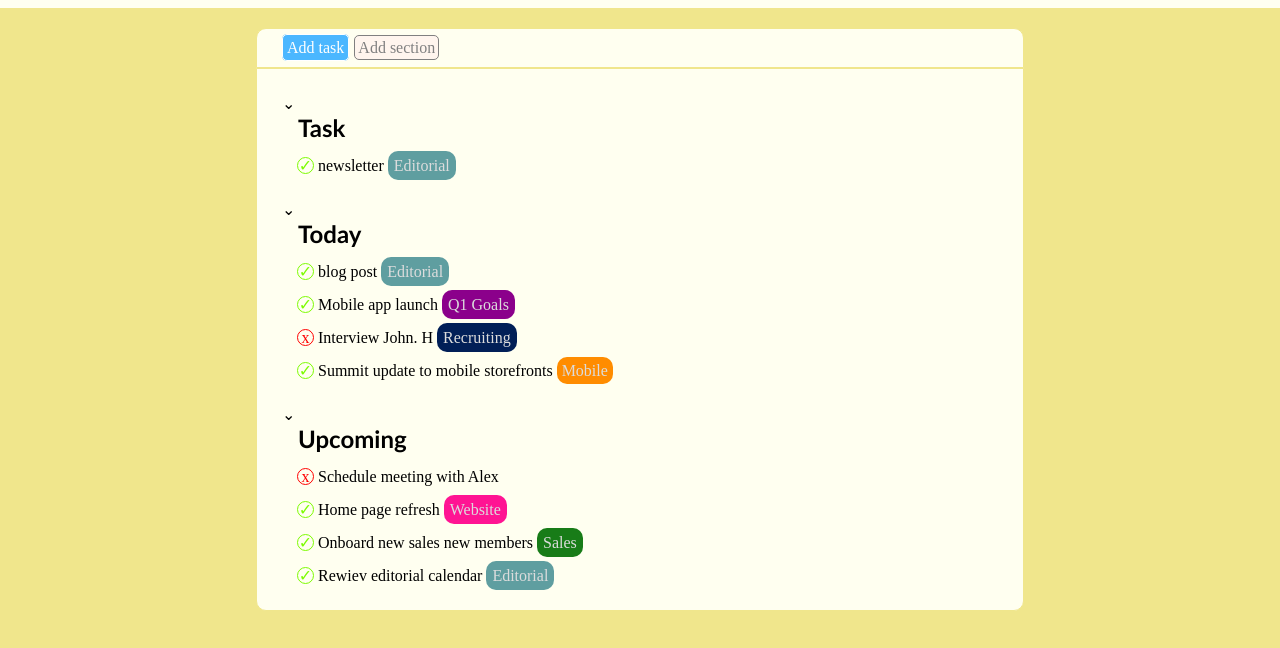
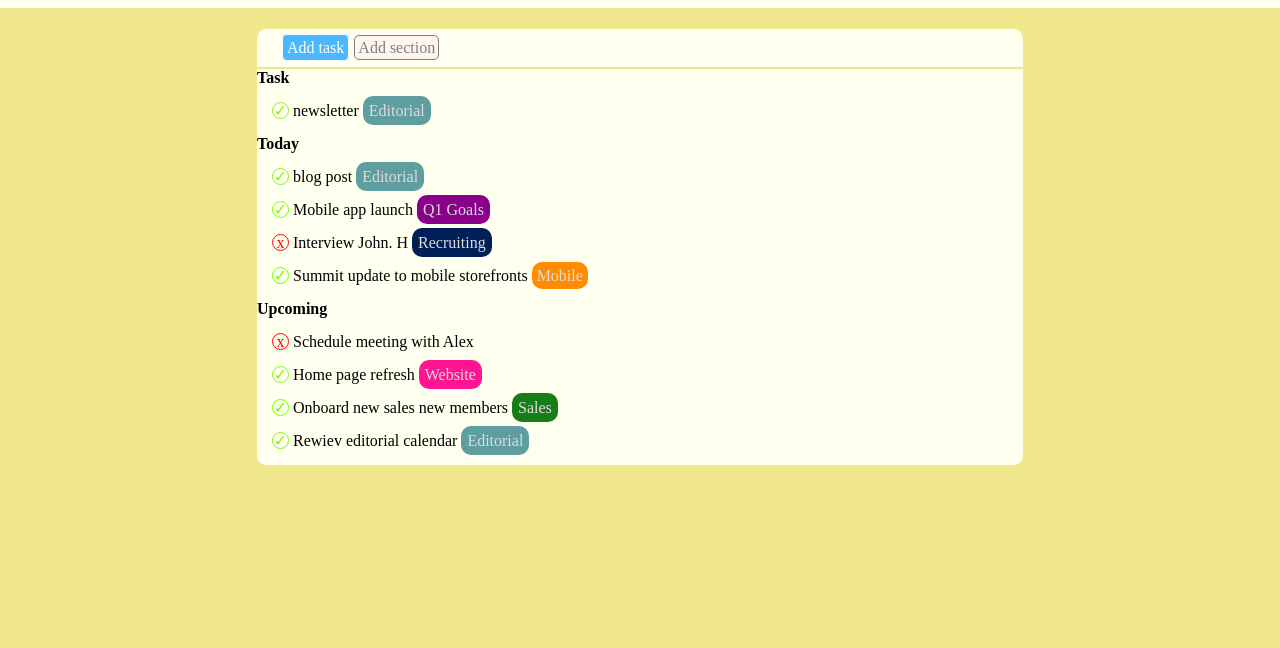
Before and after one commit to Lucarbone96/html-css-toboolist, a plain HTML site: page index.html in a window 1280 px wide. Shown: the part 72-720 px from the top of the page. Drawn offline with Linux system fonts and the light colour scheme.

Commit message:
aiuto batteria quasi scarica

```diff
--- a/index.html
+++ b/index.html
@@ -28,9 +28,9 @@
 
       <div class="container2">
         <div class="sezione">
-            <span class="checkfreccia"></span>
-            <h2 class="titolista">Task</h2>
             <ul>
+              <span class="checkfreccia"></span>
+              <strong>Task</strong>
                 <li>
                   <span class="checkv"></span>
                   <span>newsletter</span>
@@ -40,9 +40,10 @@
           </div>
 
           <div class="sezione">
-            <span class="checkfreccia"></span>
-            <h2 class="titolista">Today</h2>
             <ul>
+              <span class="class="checkfreccia"></span>
+              <strong>Today</strong>
+
                 <li>
                   <span class="checkv"></span>
                   <span>blog post</span>
@@ -67,9 +68,9 @@
           </div>
 
           <div class="sezione">
-            <span class="checkfreccia"></span>
-            <h2 class="titolista"><span></span> Upcoming</h2>
             <ul>
+              <span class="checkfreccia"></span>
+              <strong>Upcoming</strong>
                 <li>
                   <span class="checkx"></span>
                   <span>Schedule meeting with Alex</span>
--- a/toboolist.css
+++ b/toboolist.css
@@ -77,9 +77,7 @@ body {
 
 }
 
-.sezione {
-    margin: 25px;
-}
+
 
 .container2 {
     border: khaki solid 1px;
@@ -88,7 +86,7 @@ body {
     background-color: ivory;
 }
 
-li {
+li{
     margin: 15px;
 }
 
@@ -138,8 +136,9 @@ ul {
     list-style-type: none;
 }
 
-.checkfreccia::before{
+.checkfreccia::be{
   content: "\2304";
+
 
 }
 
```
